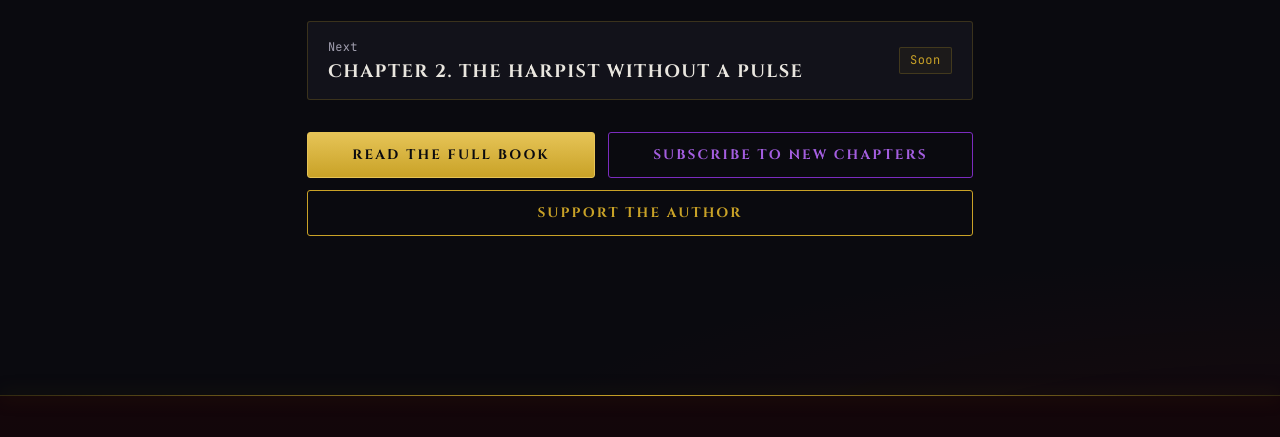
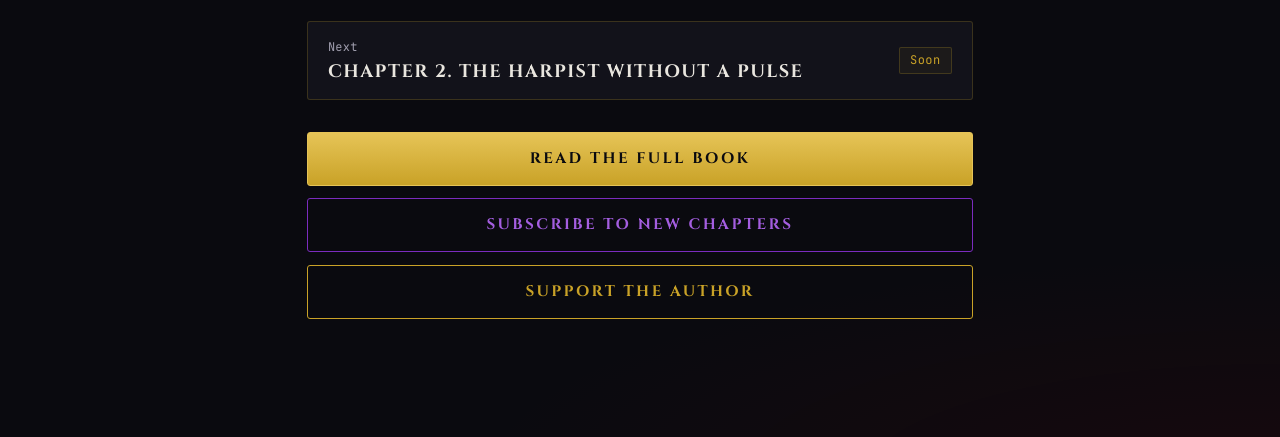
Before and after one commit to standofferangeldust-sketch/gildspine, a plain HTML site: page chapter.html in a window 1280 px wide. Shown: the part 1120-1557 px from the top of the page. Drawn offline with Linux system fonts and the light colour scheme; a web font is replaced by a local one.

Commit message:
Update chapter.html

```diff
--- a/chapter.html
+++ b/chapter.html
@@ -23,6 +23,13 @@
 
   <!-- Стили читалки (при желании перенесите в css/style.css) -->
   <style>
+    /* ---------- Крупная кнопка ---------- */
+    .btn--lg {
+      min-height: 54px;
+      padding: 0.9rem 2rem;
+      font-size: 0.95rem;
+    }
+
     /* ---------- Шапка: логотип + слоган ---------- */
     .logo {
       display: inline-flex;
```
